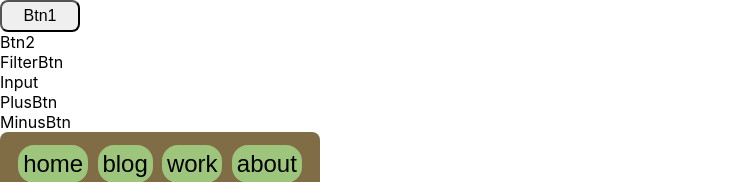
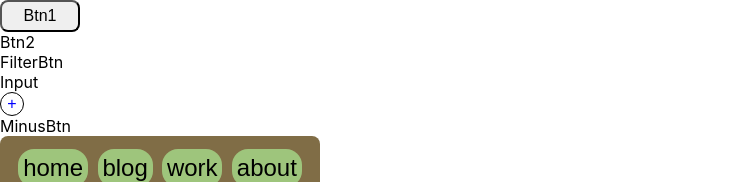
Before and after one commit to C-B-U/owl-forest, a React (Create React App) app in the folder frontend/: page / in a window 1280 px wide. Shown: the top 182 px of the page, without its empty margins (0-753 px from the left). Built offline with nearby package versions, Linux system fonts and the light colour scheme.

Commit message:
feat:#3 plusbtn

```diff
--- a/frontend/src/Components/PlusBtn.jsx
+++ b/frontend/src/Components/PlusBtn.jsx
@@ -1,5 +1,19 @@
 import React from 'react';
+import styled from 'styled-components';
+
+const PlusBtn1 = styled.button`
+  font-size: 1rem;
+  align-items: center;
+  justify-content: center;
+  display: flex;
+  color: blue;
+  width: 1.5rem;
+  height: 1.5rem;
+  border: 0.1rem solid black;
+  border-radius: 100%;
+  background-color: white;
+`;
 
 export default function PlusBtn() {
-  return <div>PlusBtn</div>;
+  return <PlusBtn1>+</PlusBtn1>;
 }
```
